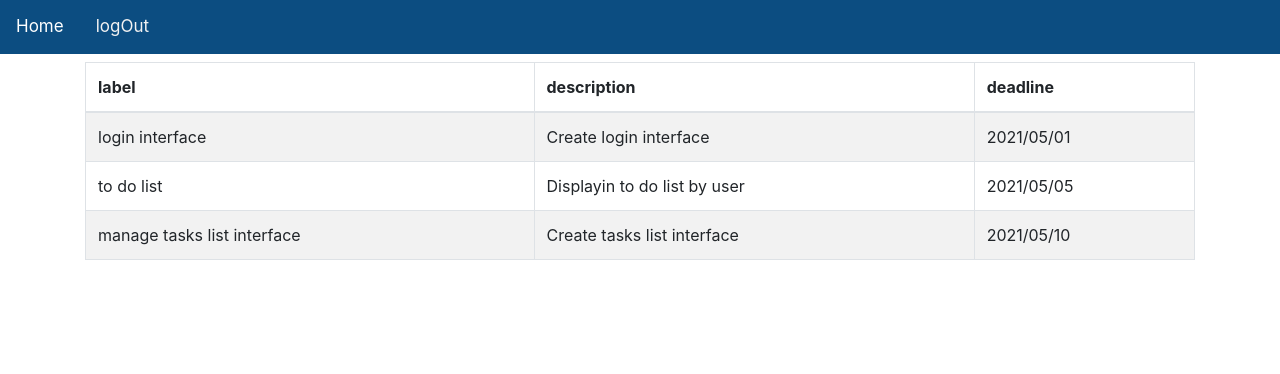
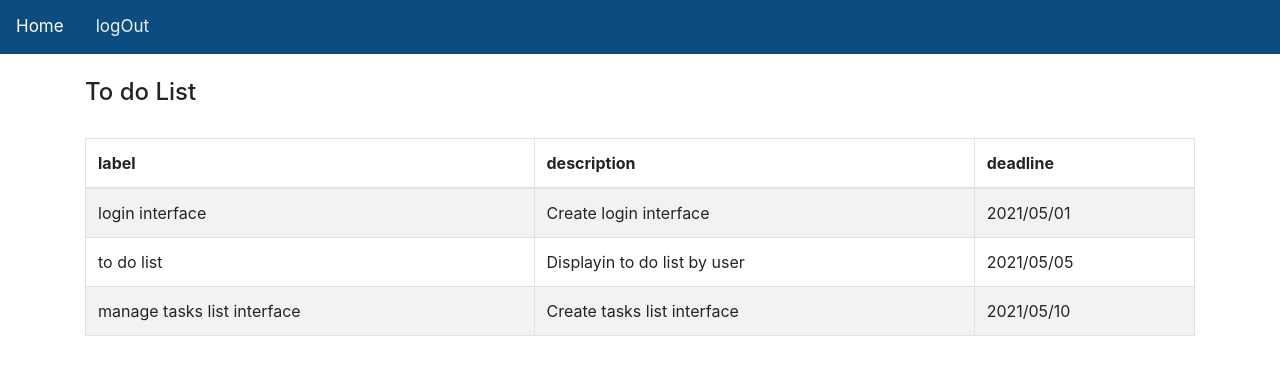
Before and after one commit to wafamhamdi/templateAngular, an Angular app: page /home in a window 1280 px wide. Shown: the top 374 px of the page. Built offline with nearby package versions, Linux system fonts and the light colour scheme.

Commit message:
fixing home page

```diff
--- a/src/app/components/home/home.component.html
+++ b/src/app/components/home/home.component.html
@@ -4,8 +4,11 @@
     <a [routerLink]="['/home']" routerLinkActive="active">Home</a>
     <a [routerLink]="['/login']" routerLinkActive="active">logOut</a>
 </div>
-<h4></h4>
+
 <div class="container">
+    <br>
+    <h4>To do List</h4>
+    <br>
     <table class="table table-striped table-bordered">
         <thead>
             <tr>
```
